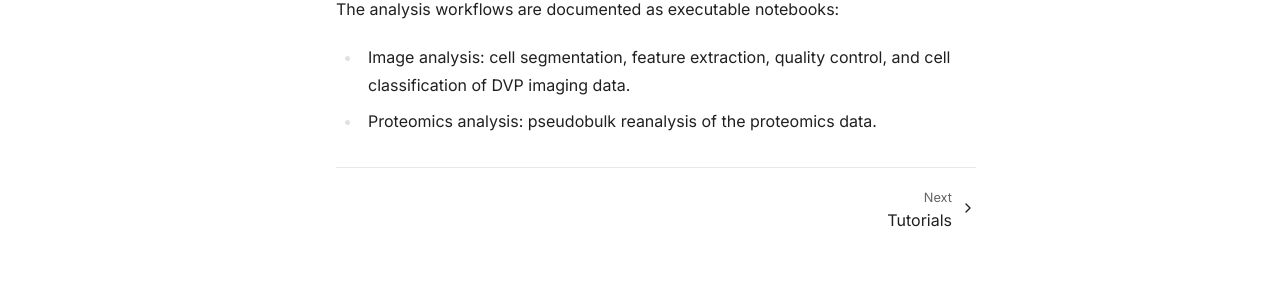
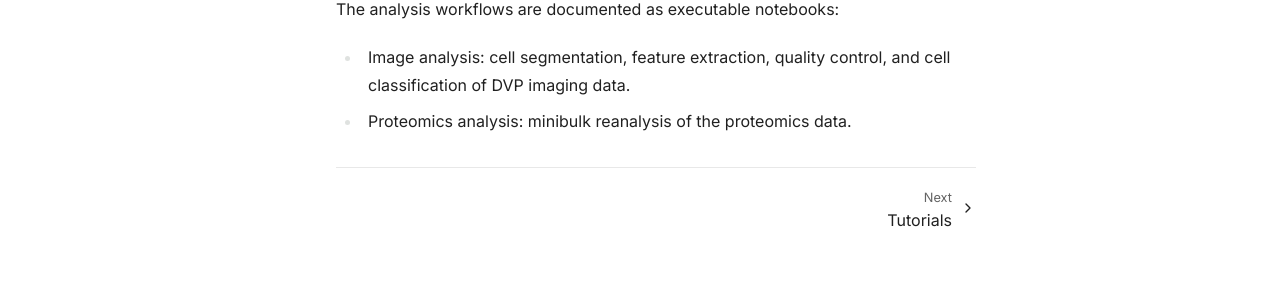
Before and after one commit to NordmannLab/dvp-protocol-code, a Sphinx documentation site: the page built from docs/index.md, in a window 1280 px wide. Shown: the part 345-649 px from the top of the page. Built offline with Sphinx 7.4.7, drawn with Linux system fonts in a browser that asks for light colours; pages that are not in the unit, such as notebooks, are missing from menus.

Commit message:
Fix pseudobulk naming with "minibulk"

````diff
--- a/docs/index.md
+++ b/docs/index.md
@@ -9,7 +9,7 @@ Code for the protocol on **Deep Visual Proteomics** (DVP).
 The analysis workflows are documented as executable notebooks:
 
 - [Image analysis](tutorials/image-analysis.ipynb): cell segmentation, feature extraction, quality control, and cell classification of DVP imaging data.
-- [Proteomics analysis](tutorials/proteomics-analysis.ipynb): pseudobulk reanalysis of the proteomics data.
+- [Proteomics analysis](tutorials/proteomics-analysis.ipynb): minibulk reanalysis of the proteomics data.
 
 ```{toctree}
 :hidden:
````
Also changed, not shown: docs/tutorials/index.md (+1 -1 lines), docs/tutorials/proteomics-analysis.ipynb, 2 other files.
